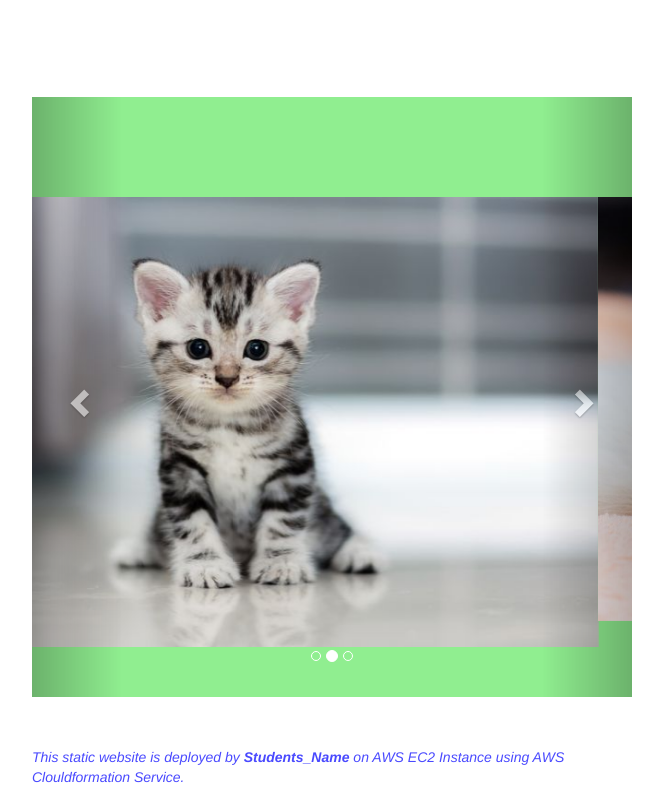
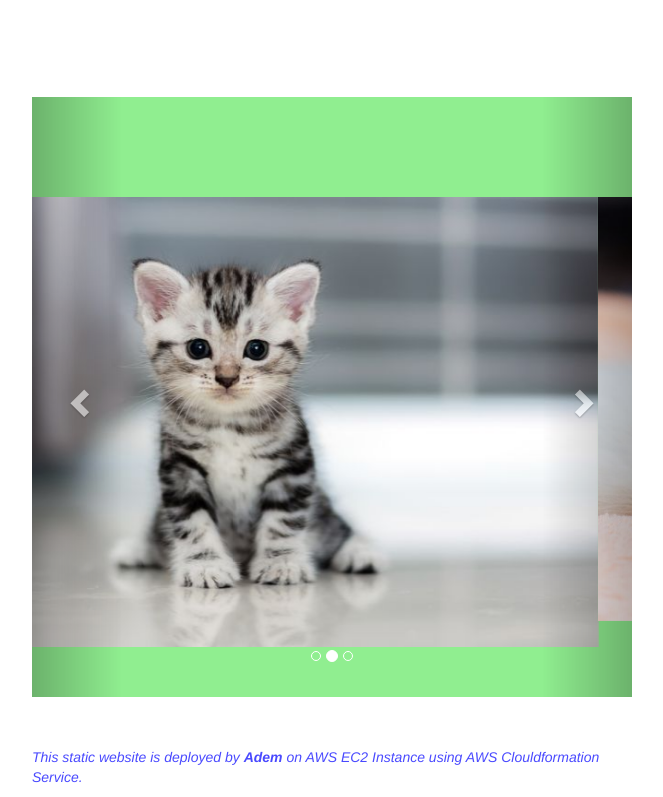
Before and after one commit to ADEMBUDAK1983/kittens-carousel, a plain HTML site: page static-web/index.html in a window 1280 px wide. Shown: the part 486-1283 px from the top of the page, without its empty margins (308-971 px from the left). Drawn offline with nearby package versions, Linux system fonts and the light colour scheme.

```diff
--- a/static-web/index.html
+++ b/static-web/index.html
@@ -80,7 +80,7 @@
   </div>
 
 
-  <p class="footnote"><i>This static website is deployed by <b> Students_Name </b> on AWS EC2 Instance using AWS
+  <p class="footnote"><i>This static website is deployed by <b> Adem </b> on AWS EC2 Instance using AWS
       Clouldformation Service.</i></p>
 </body>
 
```
Also changed, not shown: 1 other file.
